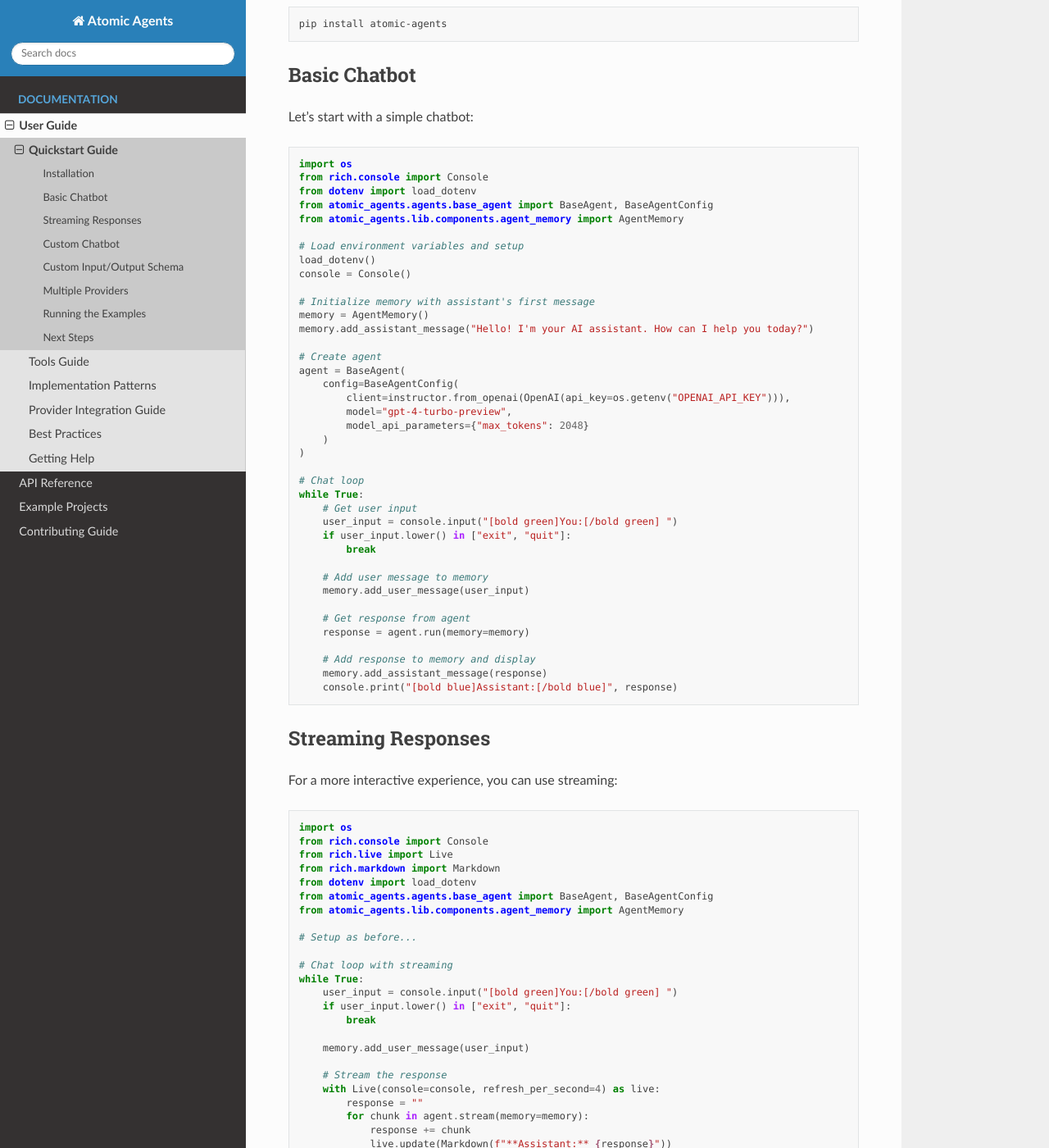
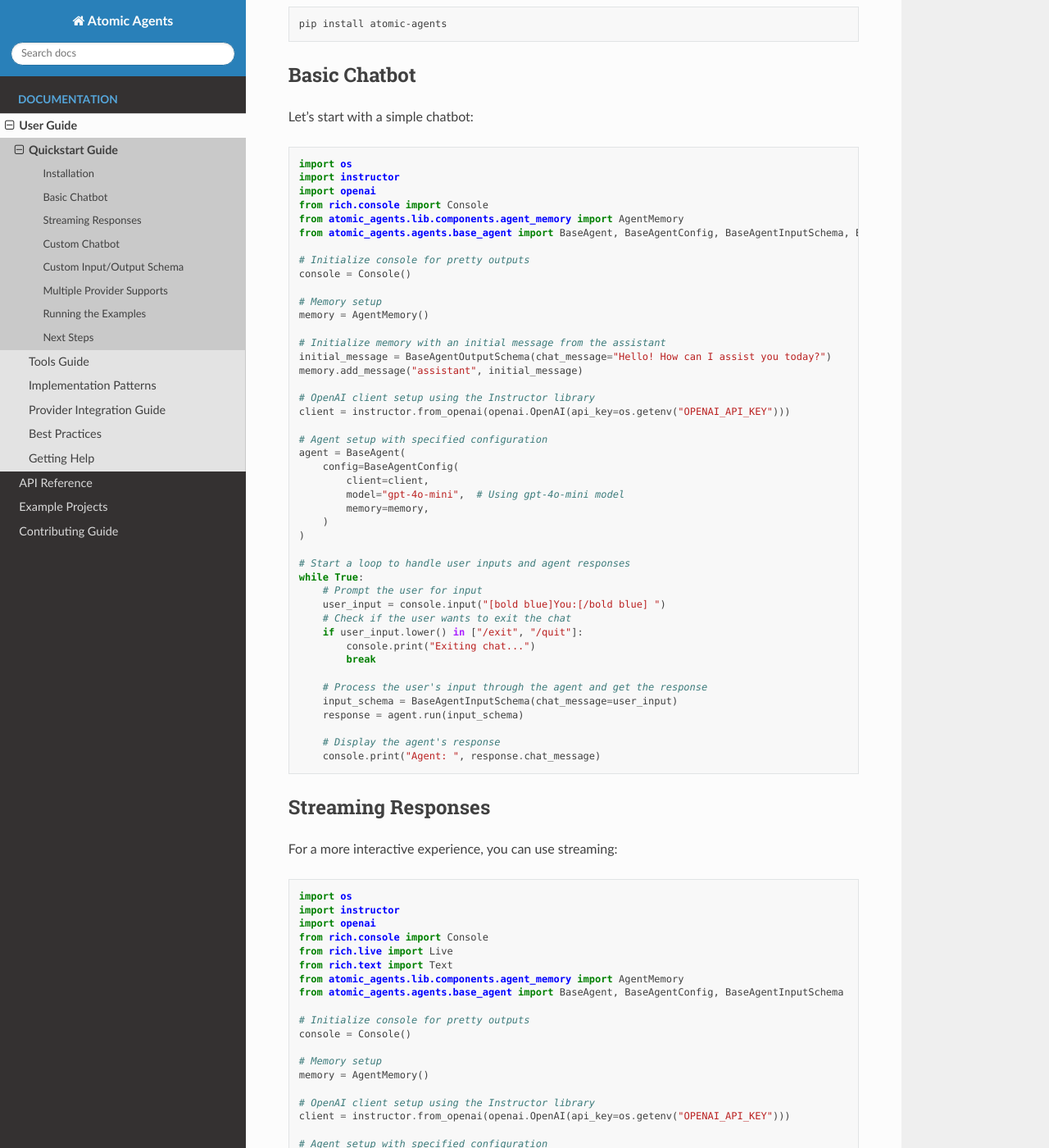
Before and after one commit to setoyoki0221-gif/atomic-agents, a Sphinx documentation site: the page built from docs/guides/quickstart.md, in a window 1280 px wide and 1400 px high, scrolled down 328 px. Shown: the whole window at 82% size. Built offline with Sphinx 7.4.7 and the Read the Docs theme 3.1.0, drawn with Linux system fonts in a browser that asks for light colours; pages that are not in the unit, such as notebooks, are missing from menus; some of the changed text lies outside the part shown.

Commit message:
Fix quickstart example in docs

````diff
--- a/docs/guides/quickstart.md
+++ b/docs/guides/quickstart.md
@@ -16,44 +16,49 @@ Let's start with a simple chatbot:
 
 ```python
 import os
+import instructor
+import openai
 from rich.console import Console
-from dotenv import load_dotenv
-from atomic_agents.agents.base_agent import BaseAgent, BaseAgentConfig
 from atomic_agents.lib.components.agent_memory import AgentMemory
+from atomic_agents.agents.base_agent import BaseAgent, BaseAgentConfig, BaseAgentInputSchema, BaseAgentOutputSchema
 
-# Load environment variables and setup
-load_dotenv()
+# Initialize console for pretty outputs
 console = Console()
 
-# Initialize memory with assistant's first message
+# Memory setup
 memory = AgentMemory()
-memory.add_assistant_message("Hello! I'm your AI assistant. How can I help you today?")
 
-# Create agent
+# Initialize memory with an initial message from the assistant
+initial_message = BaseAgentOutputSchema(chat_message="Hello! How can I assist you today?")
+memory.add_message("assistant", initial_message)
+
+# OpenAI client setup using the Instructor library
+client = instructor.from_openai(openai.OpenAI(api_key=os.getenv("OPENAI_API_KEY")))
+
+# Agent setup with specified configuration
 agent = BaseAgent(
     config=BaseAgentConfig(
-        client=instructor.from_openai(OpenAI(api_key=os.getenv("OPENAI_API_KEY"))),
-        model="gpt-4-turbo-preview",
-        model_api_parameters={"max_tokens": 2048}
+        client=client,
+        model="gpt-4o-mini",  # Using gpt-4o-mini model
+        memory=memory,
     )
 )
 
-# Chat loop
+# Start a loop to handle user inputs and agent responses
 while True:
-    # Get user input
-    user_input = console.input("[bold green]You:[/bold green] ")
-    if user_input.lower() in ["exit", "quit"]:
+    # Prompt the user for input
+    user_input = console.input("[bold blue]You:[/bold blue] ")
+    # Check if the user wants to exit the chat
+    if user_input.lower() in ["/exit", "/quit"]:
+        console.print("Exiting chat...")
         break
 
-    # Add user message to memory
-    memory.add_user_message(user_input)
+    # Process the user's input through the agent and get the response
+    input_schema = BaseAgentInputSchema(chat_message=user_input)
+    response = agent.run(input_schema)
 
-    # Get response from agent
-    response = agent.run(memory=memory)
-
-    # Add response to memory and display
-    memory.add_assistant_message(response)
-    console.print("[bold blue]Assistant:[/bold blue]", response)
+    # Display the agent's response
+    console.print("Agent: ", response.chat_message)
 ```
 
 ## Streaming Responses
@@ -62,31 +67,50 @@ For a more interactive experience, you can use streaming:
 
 ```python
 import os
+import instructor
+import openai
 from rich.console import Console
 from rich.live import Live
-from rich.markdown import Markdown
-from dotenv import load_dotenv
-from atomic_agents.agents.base_agent import BaseAgent, BaseAgentConfig
+from rich.text import Text
 from atomic_agents.lib.components.agent_memory import AgentMemory
+from atomic_agents.agents.base_agent import BaseAgent, BaseAgentConfig, BaseAgentInputSchema
 
-# Setup as before...
+# Initialize console for pretty outputs
+console = Console()
 
-# Chat loop with streaming
+# Memory setup
+memory = AgentMemory()
+
+# OpenAI client setup using the Instructor library
+client = instructor.from_openai(openai.OpenAI(api_key=os.getenv("OPENAI_API_KEY")))
+
+# Agent setup with specified configuration
+agent = BaseAgent(
+    config=BaseAgentConfig(
+        client=client,
+        model="gpt-4o-mini",
+        memory=memory,
+    )
+)
+
+# Start a loop to handle user inputs and agent responses with streaming
 while True:
-    user_input = console.input("[bold green]You:[/bold green] ")
-    if user_input.lower() in ["exit", "quit"]:
+    # Prompt the user for input
+    user_input = console.input("[bold blue]You:[/bold blue] ")
+    # Check if the user wants to exit the chat
+    if user_input.lower() in ["/exit", "/quit"]:
+        console.print("Exiting chat...")
         break
 
-    memory.add_user_message(user_input)
+    # Process the user's input through the agent with streaming
+    input_schema = BaseAgentInputSchema(chat_message=user_input)
 
     # Stream the response
     with Live(console=console, refresh_per_second=4) as live:
-        response = ""
-        for chunk in agent.stream(memory=memory):
-            response += chunk
-            live.update(Markdown(f"**Assistant:** {response}"))
-
-    memory.add_assistant_message(response)
+        response_text = ""
+        for chunk in agent.stream(input_schema):
+            response_text += chunk
+            live.update(Text(f"Agent: {response_text}"))
 ```
 
 ## Custom Chatbot
@@ -146,7 +170,7 @@ prompt_generator = SystemPromptGenerator(
 agent = BaseAgent(
     config=BaseAgentConfig(
         client=client,
-        model=model,
+        model="gpt-4o-mini",
         system_prompt_generator=prompt_generator
     )
 )
@@ -199,7 +223,7 @@ class CustomOutput(BaseModel):
 agent = BaseAgent[CustomInput, CustomOutput](
     config=BaseAgentConfig(
         client=client,
-        model=model,
+        model="gpt-4o-mini",
         input_schema=CustomInput,
         output_schema=CustomOutput
     )
@@ -218,7 +242,7 @@ print(f"Confidence: {result.confidence}")
 print(f"Sources: {result.sources}")
 ```
 
-## Multiple Providers
+## Multiple Provider Supports
 
 The framework supports multiple AI providers:
 
@@ -237,13 +261,13 @@ def setup_client(provider):
         from openai import OpenAI
         api_key = os.getenv("OPENAI_API_KEY")
         client = instructor.from_openai(OpenAI(api_key=api_key))
-        model = "gpt-4-turbo-preview"
+        model = "gpt-4-turbo"
 
     elif provider == "anthropic":
         from anthropic import Anthropic
         api_key = os.getenv("ANTHROPIC_API_KEY")
         client = instructor.from_anthropic(Anthropic(api_key=api_key))
-        model = "claude-3-haiku-20240307"
+        model = "claude-3-opus"
 
     elif provider == "groq":
         from groq import Groq
@@ -281,17 +304,16 @@ def setup_client(provider):
 
     return client, model
 
-# Choose a provider
-provider = "openai"  # or "anthropic", "groq", "ollama", "gemini"
-client, model = setup_client(provider)
+# Model configuration
+model_config = BaseAgentConfig(
+    client=instructor.from_openai(openai.OpenAI()),
+    model="gpt-4o-mini",
+    model_api_parameters={"top_p": 0.8, "temperature": 0.7}
+)
 
 # Create agent with chosen provider
 agent = BaseAgent(
-    config=BaseAgentConfig(
-        client=client,
-        model=model,
-        model_api_parameters={"max_tokens": 2048}
-    )
+    config=model_config
 )
 ```
 
@@ -304,6 +326,7 @@ The framework supports multiple providers through Instructor:
 - **Gemini**: Google's Gemini models
 
 Each provider requires its own API key (except Ollama) which should be set in environment variables:
+
 ```bash
 # OpenAI
 export OPENAI_API_KEY="your-openai-key"
````
Also changed, not shown: other parts of docs/guides/quickstart.md (+2 -3 lines).
